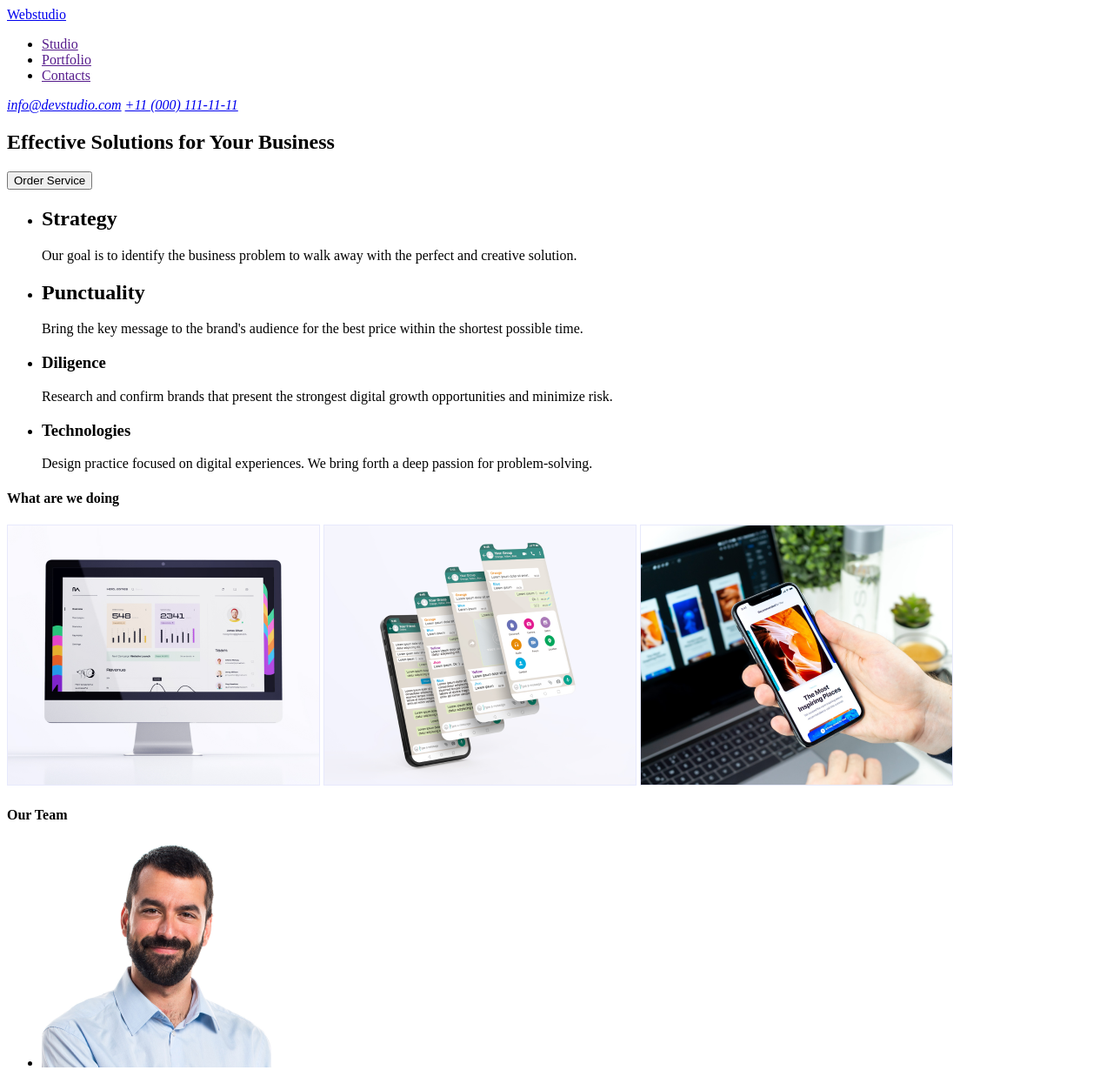
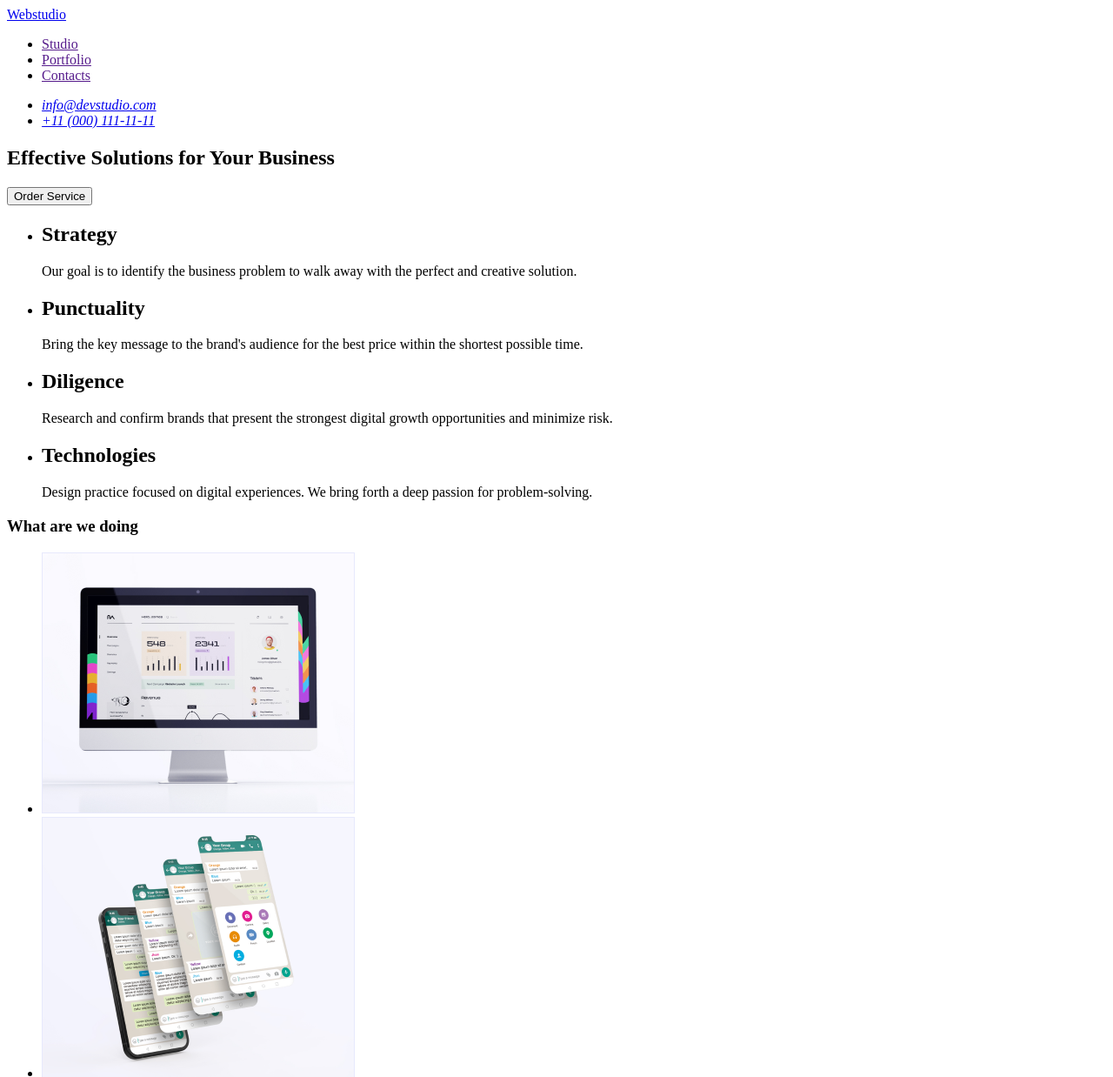
Before and after one commit to NickPosvystak/goit-markup-hw-01, a plain HTML site: page index.html in a window 1280 px wide. Shown: the top 1238 px of the page at 87% size. Drawn offline with Linux system fonts and the light colour scheme.

Commit message:
Update index.html

```diff
--- a/index.html
+++ b/index.html
@@ -23,23 +23,26 @@
             </ul>
         </nav>
         <address>
-            <a href="mailto:info@devstudio.com">info@devstudio.com</a>
-            <a href="tel:+11(000)111-11-11">+11 (000) 111-11-11</a>
+            <ul>
+                <li><a href="mailto:info@devstudio.com">info@devstudio.com</a></li>
+                <li><a href="tel:+11(000)111-11-11">+11 (000) 111-11-11</a></li>
+            </ul>
+
         </address>
     </header>
 
     <main>
-        <!-- Section -->
+        <!-- Section 1 -->
         <section>
             <h1>Effective Solutions
                 for Your Business</h1>
             <button type="button">Order Service</button>
         </section>
-        <!-- Section 1 -->
+        <!-- Section 2 -->
         <section>
             <ul>
                 <li>
-                    <h1>Strategy</h1>
+                    <h2>Strategy</h2>
                     <p>
                         Our goal is to identify the business
                         problem to walk away with the perfect and creative solution. </p>
@@ -52,14 +55,14 @@
                     </p>
                 </li>
                 <li>
-                    <h3>Diligence</h3>
+                    <h2>Diligence</h2>
                     <p>
                         Research and confirm brands that present the strongest digital growth opportunities and minimize
                         risk.
                     </p>
                 </li>
                 <li>
-                    <h3>Technologies</h3>
+                    <h2>Technologies</h2>
                     <p>
                         Design practice focused on digital experiences. We bring forth a deep passion for
                         problem-solving.
@@ -67,17 +70,22 @@
                 </li>
             </ul>
         </section>
-    </main>
-    <!-- Section 2 -->
+
+    <!-- Section 3 -->
     <section>
-        <h4>What are we doing</h4>
-        <img src="./img/what/Rectangle.png" alt="image" width="360" height="300">
-        <img src="./img/what/Rectangle2.png" alt="image2" width="360" height="300">
-        <img src="./img/what/Rectangle3.png" alt="image3" width="360" height="300">
+        <h3>What are we doing</h3>
+        <ul>
+            <li><img src="./img/what/Rectangle.png" alt="image" width="360" height="300"></li>
+            <li><img src="./img/what/Rectangle2.png" alt="image2" width="360" height="300"></li>
+            <li><img src="./img/what/Rectangle3.png" alt="image3" width="360" height="300"></li>
+        </ul>
+
+
+
 
     </section>
 
-    <!-- Section 3 -->
+    <!-- Section 4 -->
 
     <section>
         <h4>Our Team</h4>
@@ -104,7 +112,7 @@
             </li>
         </ul>
     </section>
-
+</main>
     <!-- Footer -->
     <footer>
         <a href="">webstudio</a>
```
